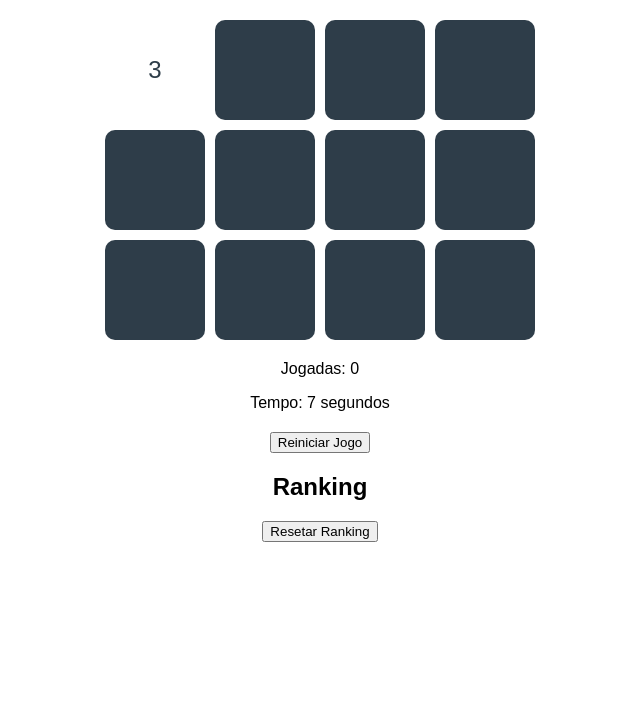
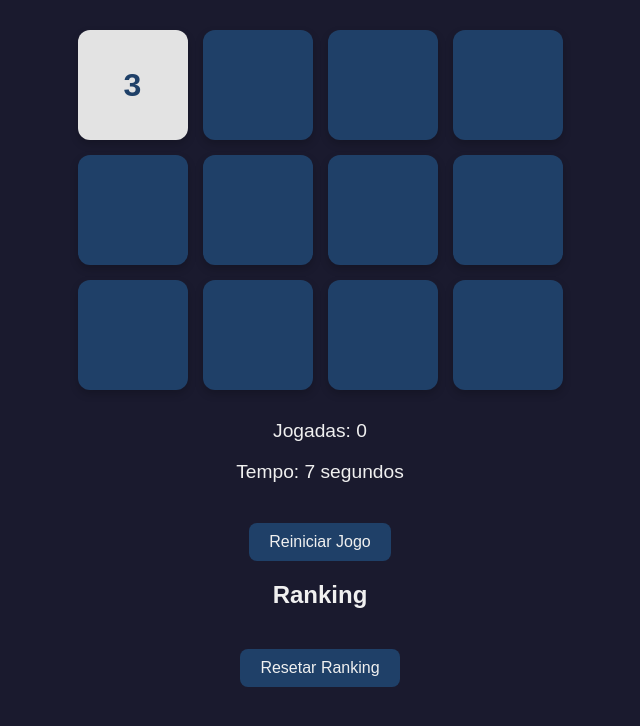
Before and after one commit to BrunoDevCg/jogodamemoria, a plain HTML site: page index.html in a window 1280 px wide. Both pictures are taken after a click on the element 475 px from the left and 70 px from the top of the page. Shown: the whole page, without its empty margins (320-960 px from the left). Drawn offline with Linux system fonts and the light colour scheme.

Commit message:
melhorando css

```diff
--- a/styles.css
+++ b/styles.css
@@ -1,65 +1,103 @@
 body {
     font-family: Arial, sans-serif;
     text-align: center;
-    background-color: #00000;
+    background-color: #1a1a2e;
+    color: #f0f0f0;
+    margin: 0;
+    padding: 0;
 }
 
 h1 {
     margin: 20px 0;
+    font-size: 2rem;
+    color: #ffffff;
 }
 
 .info {
     margin: 20px;
+    color: #f0f0f0;
+    font-size: 1.2rem;
 }
 
 #game-board {
     display: grid;
-    grid-template-columns: repeat(4, 100px);
-    grid-gap: 10px;
+    grid-template-columns: repeat(4, 110px);
+    grid-gap: 15px;
     justify-content: center;
-    margin: 20px auto;
+    margin: 30px auto;
 }
 
 .card {
-    width: 100px;
-    height: 100px;
-    background-color: #2e3d49;
-    border-radius: 10px;
+    width: 110px;
+    height: 110px;
+    background-color: #1f4068;
+    border-radius: 12px;
     display: flex;
     justify-content: center;
     align-items: center;
-    font-size: 24px;
-    color: white;
+    font-size: 2rem;
+    color: #e3e3e3;
     cursor: pointer;
+    transition: background-color 0.3s ease, transform 0.3s ease;
+    box-shadow: 0px 4px 8px rgba(0, 0, 0, 0.2);
+}
+
+.card:hover {
+    transform: scale(1.05);
+    background-color: #162447;
 }
 
 .card.flipped {
-    background-color: #ffffff;
-    color: #2e3d49;
+    background-color: #e3e3e3;
+    color: #1f4068;
+    font-weight: bold;
 }
 
 .card.hidden {
-    background-color: #2e3d49;
-    color: #2e3d49;
+    background-color: #1f4068;
+    color: #1f4068;
 }
 
 #ranking {
-    margin: 20px auto;
+    margin: 30px auto;
 }
 
 #ranking h2 {
     margin: 10px 0;
+    color: #ffffff;
+    font-size: 1.5rem;
 }
 
 #ranking-list {
     list-style-type: none;
     padding: 0;
+    max-width: 300px;
+    margin: 0 auto;
 }
 
 #ranking-list li {
-    background: #ffffff;
-    border: 1px solid #2e3d49;
-    margin: 5px 0;
-    padding: 10px;
-    border-radius: 5px;
+    background: #162447;
+    border: 1px solid #1f4068;
+    margin: 8px 0;
+    padding: 12px;
+    border-radius: 8px;
+    color: #f0f0f0;
+    font-size: 1rem;
+    text-align: left;
 }
+
+button {
+    background-color: #1f4068;
+    color: #f0f0f0;
+    border: none;
+    padding: 10px 20px;
+    font-size: 1rem;
+    border-radius: 8px;
+    cursor: pointer;
+    transition: background-color 0.3s ease;
+    margin-top: 20px;
+}
+
+button:hover {
+    background-color: #162447;
+}
```
